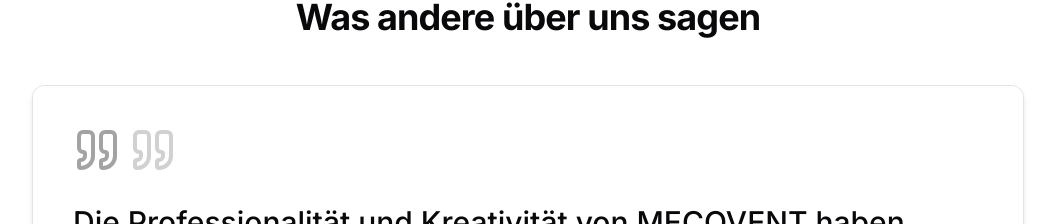
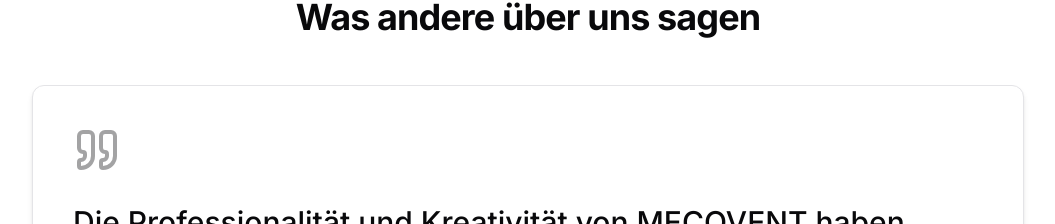
Before and after one commit to ooliv-agentur/mecovent, a React (Vite) app: page / in a window 1280 px wide. Shown: the part 5534-5758 px from the top of the page, without its empty margins (112-1167 px from the left). Built offline with nearby package versions, Linux system fonts and the light colour scheme.

Commit message:
Refactor testimonial card icons
Removes the redundant quotation mark icon from the testimonial cards to improve clarity and maintain a clean, minimal look.

```diff
--- a/src/components/TestimonialsSection.tsx
+++ b/src/components/TestimonialsSection.tsx
@@ -1,6 +1,6 @@
 
 import React, { useState } from 'react';
-import { MessageSquare, LightbulbIcon, ChevronLeft, ChevronRight, Quote } from 'lucide-react';
+import { LightbulbIcon, ChevronLeft, ChevronRight, Quote } from 'lucide-react';
 import { Button } from '@/components/ui/button';
 import { Card, CardContent } from '@/components/ui/card';
 
@@ -53,9 +53,8 @@ const TestimonialsSection = () => {
                   <div key={index} className="w-full flex-shrink-0 px-4">
                     <Card className="shadow-md h-full">
                       <CardContent className="p-10">
-                        <div className="flex mb-6">
-                          <Quote className="h-12 w-12 text-primary/40 mr-2" />
-                          <Quote className="h-12 w-12 text-primary/20" />
+                        <div className="mb-6">
+                          <Quote className="h-12 w-12 text-primary/40" />
                         </div>
                         <blockquote className="text-3xl font-medium mb-6 leading-relaxed">
                           {testimonial.quote}
```
